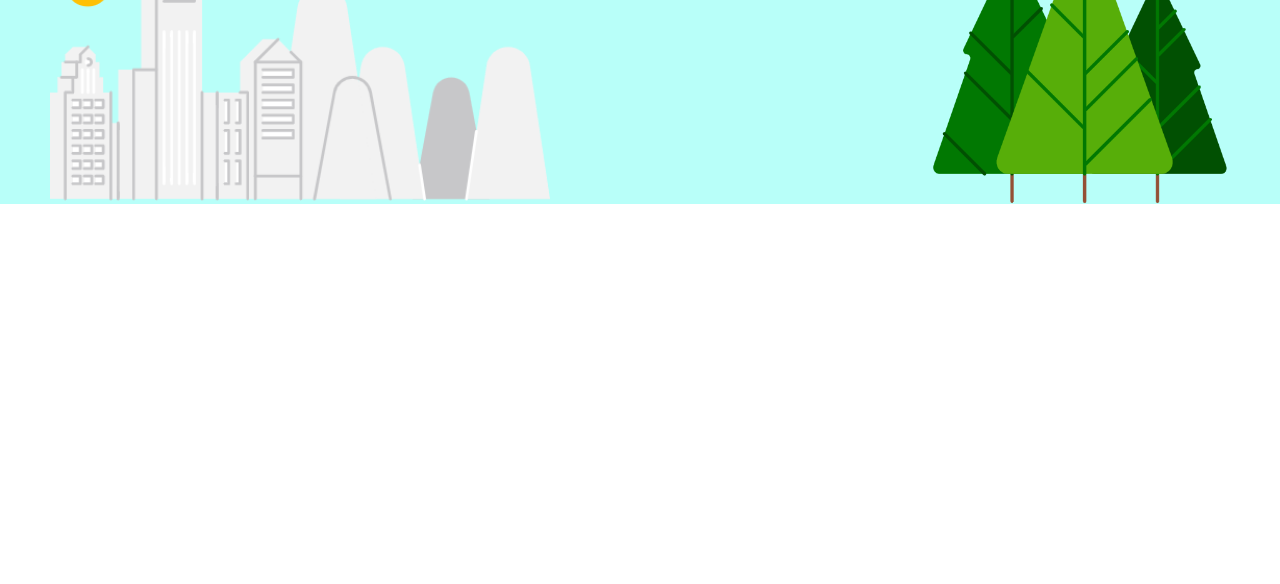
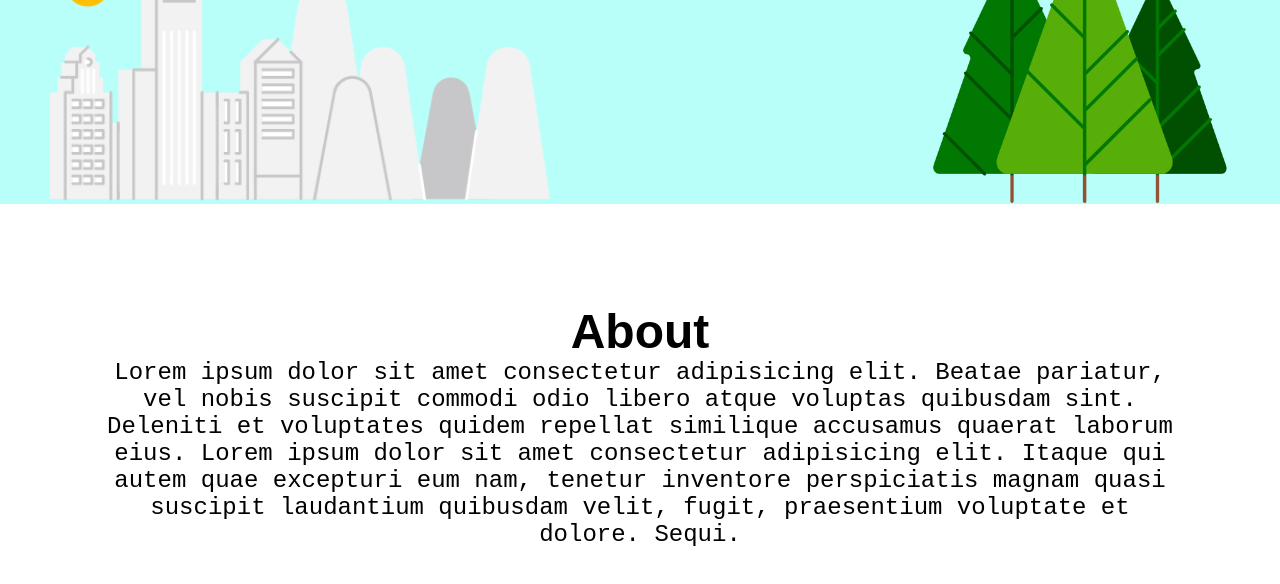
Before and after one commit to ianraphael/kodebuddies, a plain HTML site: page index.html in a window 1280 px wide. Shown: the part 596-1180 px from the top of the page. Before the commit the page ends 800 px from the top, so only its background shows below. Drawn offline with Linux system fonts and the light colour scheme.

Commit message:
adding about section

```diff
--- a/index.html
+++ b/index.html
@@ -20,5 +20,9 @@
         <img src="./images/forest.png" alt="forest" class="forest">
         <img src="./images/city.png" alt="city" class="city">
     </section>
+    <section class="About">
+        <h1 class="section-title">About</h1>
+        <p class="section-desc">Lorem ipsum dolor sit amet consectetur adipisicing elit. Beatae pariatur, vel nobis suscipit commodi odio libero atque voluptas quibusdam sint. Deleniti et voluptates quidem repellat similique accusamus quaerat laborum eius. Lorem ipsum dolor sit amet consectetur adipisicing elit. Itaque qui autem quae excepturi eum nam, tenetur inventore perspiciatis magnam quasi suscipit laudantium quibusdam velit, fugit, praesentium voluptate et dolore. Sequi.</p>
+    </section>
 </body>
 </html>
--- a/style.css
+++ b/style.css
@@ -54,3 +54,16 @@
     bottom: 0;
     left: 50px;
 }
+/* about */
+.About {
+    text-align: center;
+    padding: 100px;
+}
+.About .section-title {
+    font-size: 3rem;
+    font-family: sans-serif;
+}
+.About .section-desc {
+font-size: 1.5rem;
+font-family: monospace;
+}
```
